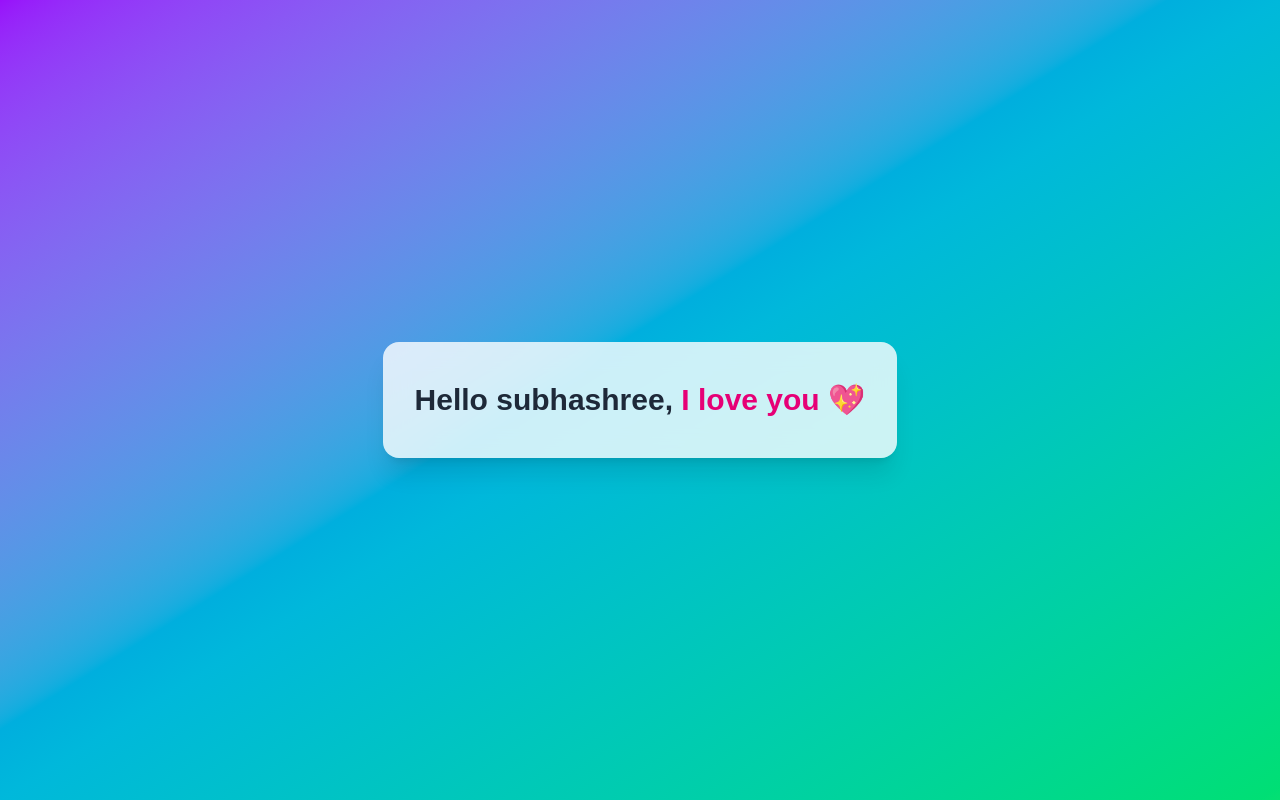
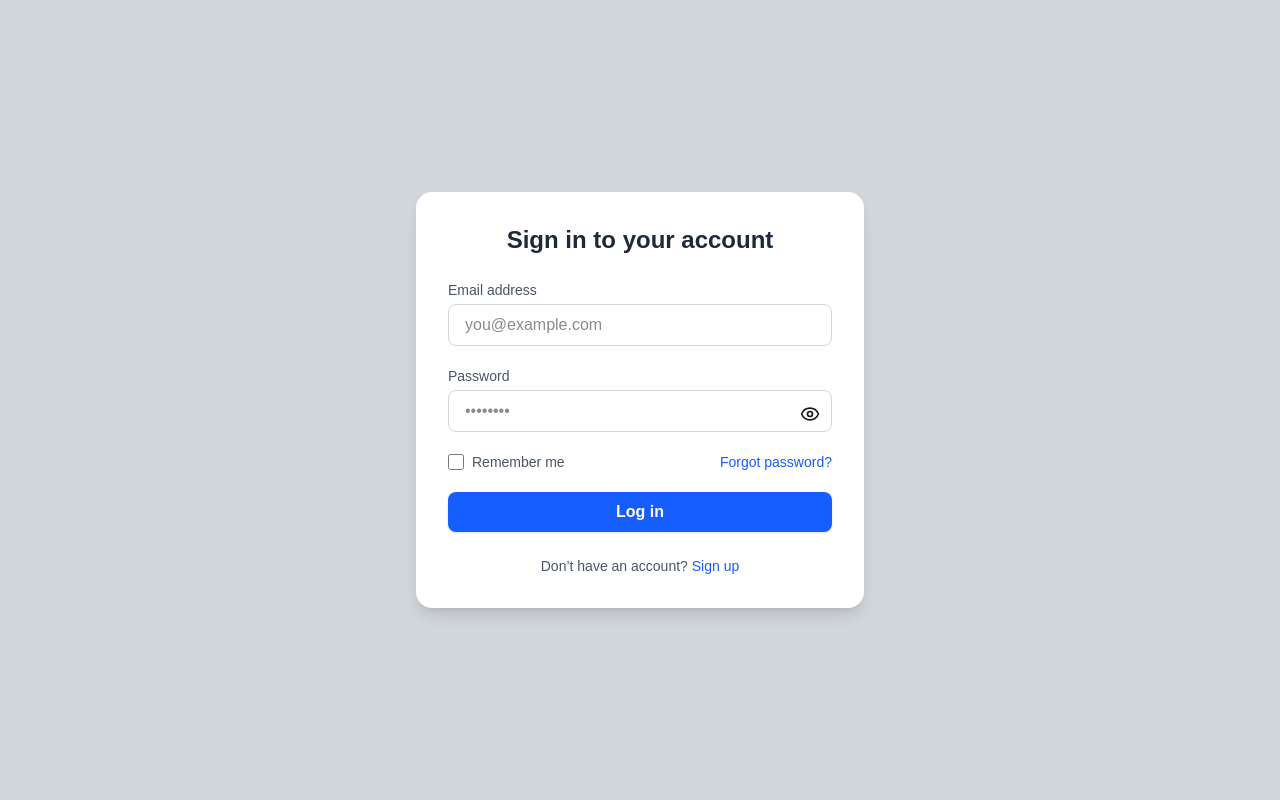
Before and after one commit to justPrithvi/data-vault-ui, a Next.js app: page /auth/login in a window 1280 px wide. Built offline with nearby package versions, Linux system fonts and the light colour scheme; no server answers.

Commit message:
test deploy

```diff
--- a/src/app/auth/login/page.tsx
+++ b/src/app/auth/login/page.tsx
@@ -30,85 +30,79 @@ export default function LoginPage() {
 
 
   return (
-    // <div className="flex min-h-screen items-center justify-center bg-gray-300">
-    //   <div className="w-full max-w-md p-8 space-y-6 bg-white rounded-2xl shadow-lg">
-    //     <h2 className="text-2xl font-bold text-center text-gray-800">
-    //       Sign in to your account
-    //     </h2>
+    <div className="flex min-h-screen items-center justify-center bg-gray-300">
+      <div className="w-full max-w-md p-8 space-y-6 bg-white rounded-2xl shadow-lg">
+        <h2 className="text-2xl font-bold text-center text-gray-800">
+          Sign in to your account
+        </h2>
 
-    //     <form className="space-y-5" onSubmit={handleSubmit}>
-    //       <div>
-    //         <label htmlFor="email" className="block text-sm font-medium text-gray-600">
-    //           Email address
-    //         </label>
-    //         <input
-    //           id="email"
-    //           name="email"
-    //           type="email"
-    //           required
-    //           onChange={(e) => setEmail(e.target.value)}
-    //           className="w-full mt-1 px-4 py-2 border rounded-lg focus:outline-none focus:ring-2 focus:ring-blue-500 border-gray-300"
-    //           placeholder="you@example.com"
-    //         />
-    //       </div>
+        <form className="space-y-5" onSubmit={handleSubmit}>
+          <div>
+            <label htmlFor="email" className="block text-sm font-medium text-gray-600">
+              Email address
+            </label>
+            <input
+              id="email"
+              name="email"
+              type="email"
+              required
+              onChange={(e) => setEmail(e.target.value)}
+              className="w-full mt-1 px-4 py-2 border rounded-lg focus:outline-none focus:ring-2 focus:ring-blue-500 border-gray-300"
+              placeholder="you@example.com"
+            />
+          </div>
 
-    //       <div className="relative">
-    //         <label htmlFor="password" className="block text-sm font-medium text-gray-600">
-    //           Password
-    //         </label>
-    //         <input
-    //           id="password"
-    //           name="password"
-    //           type={showPassword ? 'text' : 'password'}
-    //           required
-    //           value={password}
-    //           onChange={(e) => setPassword(e.target.value)}
-    //           className="w-full mt-1 px-4 py-2 border rounded-lg focus:outline-none focus:ring-2 focus:ring-blue-500 border-gray-300 pr-10"
-    //           placeholder="••••••••"
-    //         />
-    //         <span
-    //           className="absolute right-3 top-[38px] cursor-pointer"
-    //           onClick={() => setShowPassword(!showPassword)}
-    //         >
-    //           {showPassword ? <EyeOff size={20} /> : <Eye size={20} />}
-    //         </span>
-    //       </div>
+          <div className="relative">
+            <label htmlFor="password" className="block text-sm font-medium text-gray-600">
+              Password
+            </label>
+            <input
+              id="password"
+              name="password"
+              type={showPassword ? 'text' : 'password'}
+              required
+              value={password}
+              onChange={(e) => setPassword(e.target.value)}
+              className="w-full mt-1 px-4 py-2 border rounded-lg focus:outline-none focus:ring-2 focus:ring-blue-500 border-gray-300 pr-10"
+              placeholder="••••••••"
+            />
+            <span
+              className="absolute right-3 top-[38px] cursor-pointer"
+              onClick={() => setShowPassword(!showPassword)}
+            >
+              {showPassword ? <EyeOff size={20} /> : <Eye size={20} />}
+            </span>
+          </div>
 
-    //       <div className="flex items-center justify-between">
-    //         <label className="flex items-center">
-    //           <input type="checkbox" className="h-4 w-4 text-blue-600 border-gray-300 rounded" />
-    //           <span className="ml-2 text-sm text-gray-600">Remember me</span>
-    //         </label>
-    //         <a href="#" className="text-sm text-blue-600 hover:underline">Forgot password?</a>
-    //       </div>
+          <div className="flex items-center justify-between">
+            <label className="flex items-center">
+              <input type="checkbox" className="h-4 w-4 text-blue-600 border-gray-300 rounded" />
+              <span className="ml-2 text-sm text-gray-600">Remember me</span>
+            </label>
+            <a href="#" className="text-sm text-blue-600 hover:underline">Forgot password?</a>
+          </div>
 
-    //       {error && <p className="text-red-500 text-sm">{error}</p>}
+          {error && <p className="text-red-500 text-sm">{error}</p>}
 
-    //       <button
-    //         type="submit"
-    //         className="w-full px-4 py-2 font-semibold text-white bg-blue-600 rounded-lg shadow hover:bg-blue-700 focus:outline-none focus:ring-2 focus:ring-blue-500"
-    //       >
-    //         {
-    //           loading ? 'Loggin in...': 'Log in'
-    //         }
-    //       </button>
-    //     </form>
+          <button
+            type="submit"
+            className="w-full px-4 py-2 font-semibold text-white bg-blue-600 rounded-lg shadow hover:bg-blue-700 focus:outline-none focus:ring-2 focus:ring-blue-500"
+          >
+            {
+              loading ? 'Loggin in...': 'Log in'
+            }
+          </button>
+        </form>
 
-    //     <p className="text-sm text-center text-gray-600">
-    //       Don’t have an account?{" "}
-    //       <a href="signup" className="text-blue-600 hover:underline">
-    //         Sign up
-    //       </a>
-    //     </p>
-    //   </div>
-    // </div>
-
-    <div className="flex min-h-screen items-center justify-center bg-gradient-to-br from-purple-600 via-cyan-500 to-green-400 animate-gradient-x">
-      <div className="px-8 py-10 bg-white/80 backdrop-blur-md rounded-2xl shadow-xl text-center">
-        <h1 className="text-3xl font-bold text-gray-800">
-          Hello subhashree, <span className="text-pink-600">I love you 💖</span>
-        </h1>
+        <p className="text-sm text-center text-gray-600">
+          Don’t have an account?{" "}
+          <a href="signup" className="text-blue-600 hover:underline">
+            Sign up
+          </a>
+        </p>
       </div>
     </div>
+
+
   );
 }
--- a/src/app/lib/axios.ts
+++ b/src/app/lib/axios.ts
@@ -2,7 +2,7 @@
 import axios from 'axios';
 
 const api = axios.create({
-  baseURL: process.env.NEXT_PUBLIC_API_URL || 'http://localhost:5001',
+  baseURL: process.env.NEXT_PUBLIC_API_URL || "http://localhost:5001",
 });
 
 export default api;
```
